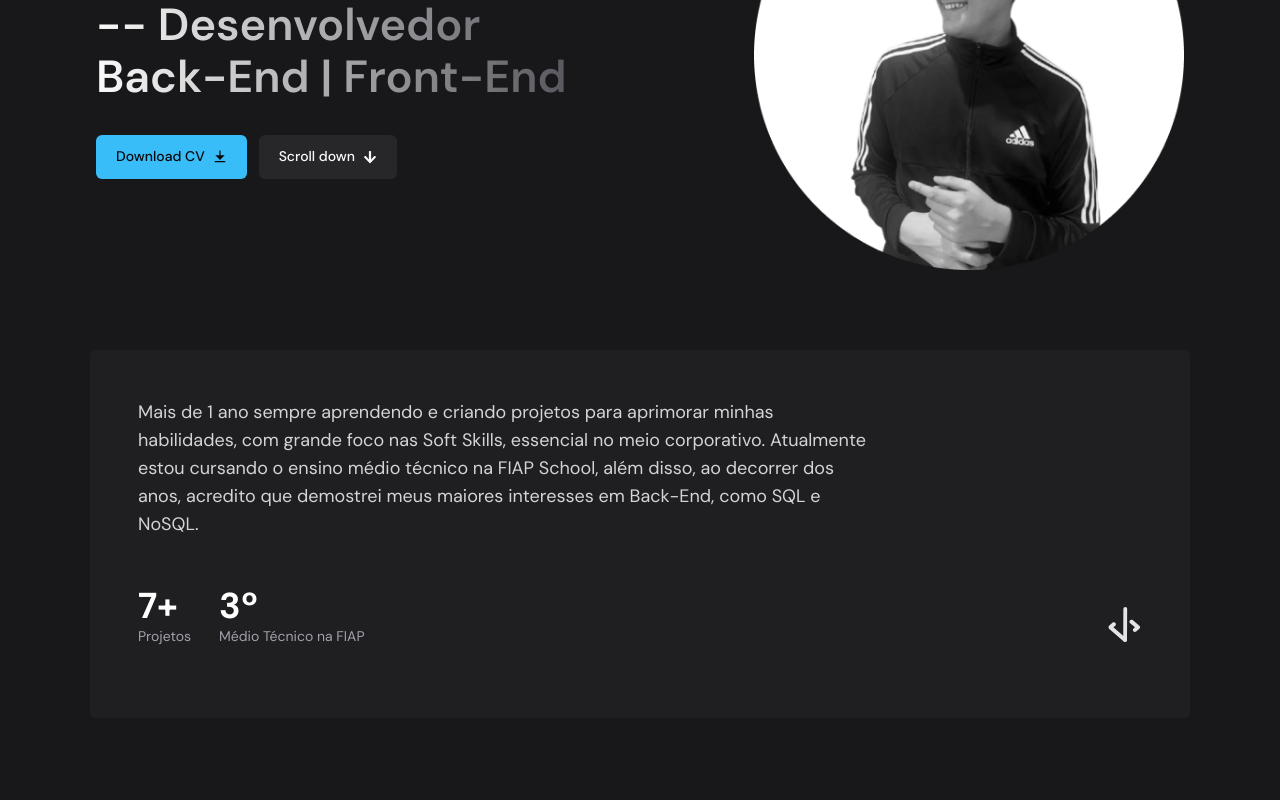
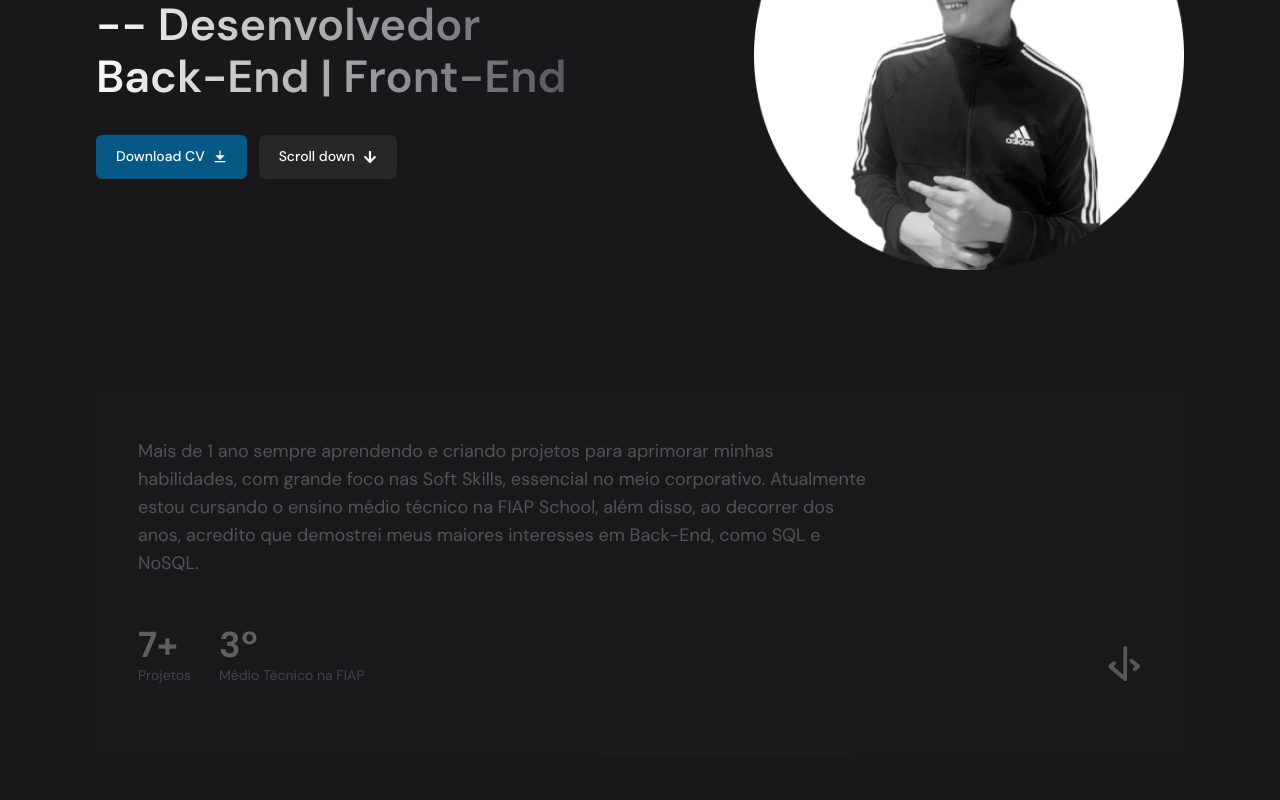
Before and after one commit to ojoaox/AC02-IWD, a React (Vite) app: page / in a window 1280 px wide. Shown: the part 320-1120 px from the top of the page. Built offline with nearby package versions, Linux system fonts and the light colour scheme.

Commit message:
gsap - reveal-up

```diff
--- a/package.json
+++ b/package.json
@@ -10,6 +10,8 @@
     "preview": "vite preview"
   },
   "dependencies": {
+    "@gsap/react": "^2.1.2",
+    "gsap": "^3.12.7",
     "lenis": "^1.1.20",
     "prop-types": "^15.8.1",
     "react": "^18.3.1",
--- a/src/App.tsx
+++ b/src/App.tsx
@@ -1,5 +1,11 @@
 //SCROLL
 import { ReactLenis } from 'lenis/react';
+//GSAP
+import { gsap } from 'gsap';
+import { ScrollTrigger } from 'gsap/ScrollTrigger';
+import { useGSAP } from '@gsap/react';
+//GSAP PLUGINS
+gsap.registerPlugin(useGSAP, ScrollTrigger);
 
 // COMPONENTS
 import Header from './components/Header/Header';
@@ -11,6 +17,23 @@ import Contact from './components/Contact/Contact';
 import Footer from './components/Footer/Footer';
 
 const App = () => {
+  useGSAP(() => {
+    const elements = gsap.utils.toArray('.reveal-up') as HTMLElement[];
+    elements.forEach((element) => {
+      gsap.to(element, {
+        scrollTrigger: {
+          trigger: element,
+          start: '-80 bottom',
+          scrub: true,
+        },
+        y: 0,
+        opacity: 1,
+        duration: 1,
+        ease: 'power2.out',
+      });
+    });
+  });
+
   return (
     <ReactLenis root>
       <Header />
--- a/src/components/About/About.tsx
+++ b/src/components/About/About.tsx
@@ -12,9 +12,9 @@ const aboutItems = [
 
 const About = () => {
   return (
-    <section id='about' className='pt-20 flex justify-center items-center'>
+    <section id='about' className='pt-16 max-md:pt-10 flex justify-center items-center'>
       <div className='container mx-4'>
-        <div className='bg-zinc-800/50 p-7 rounded-md md:p-12 max-w-[1100px] mx-auto '>
+        <div className='bg-zinc-800/50 p-7 rounded-md md:p-12 max-w-[1100px] mx-auto reveal-up'>
           <p className='text-zinc-300 mb-8 md:mb-12 md:text-lg md:max-w-[60ch]'>
             Mais de 1 ano sempre aprendendo e criando projetos para aprimorar
             minhas habilidades, com grande foco nas Soft Skills, essencial no
--- a/src/components/Footer/Footer.tsx
+++ b/src/components/Footer/Footer.tsx
@@ -43,7 +43,7 @@ const Footer = () => {
       <div className='max-lg:mx-4'>
         <div className='lg:grid lg:grid-cols-2'>
           <div className='mb-10'>
-            <h2 className='mb-8 bg-gradient-to-r from-[#dfdddd] to-[#58585e] bg-clip-text text-transparent text-3xl lg:text-4xl lg:leading-tight font-bold'>
+            <h2 className='mb-8 bg-gradient-to-r from-[#dfdddd] to-[#58585e] bg-clip-text text-transparent text-4xl lg:text-5xl lg:leading-tight font-bold'>
               Infos & Sitemap
             </h2>
 
--- a/src/components/Hero/Hero.tsx
+++ b/src/components/Hero/Hero.tsx
@@ -35,7 +35,7 @@ const Hero = () => {
               label='Download CV'
               href={Curriculo}
               icon={<RiDownloadFill />}
-              classes=' flex items-center gap-2 text-[14px] has:pr-3 h-11 px-5 bg-sky-400 text-zinc-950 hover:bg-sky-300 transition-all duration-200 active:bg-sky-400 rounded-md font-medium'
+              classes=' flex items-center gap-2 text-[14px] has:pr-3 h-11 px-5 bg-sky-800 text-zinc-50 hover:bg-sky-600 transition-all duration-200 active:bg-sky-400 rounded-md font-medium'
             />
             <ButtonPrimary
               label='Scroll down'
--- a/src/components/Skill/Skill.tsx
+++ b/src/components/Skill/Skill.tsx
@@ -104,8 +104,8 @@ const skillItem: Skill[] = [
 const Skill = () => {
   return (
     <section className='pt-28 lg:pt-32 max-w-[1100px] mx-auto'>
-      <div className='max-lg:mx-4'>
-        <h2 className='bg-gradient-to-r from-[#dfdddd] to-[#58585e] bg-clip-text text-transparent text-3xl lg:text-4xl lg:leading-tight font-bold'>
+      <div className='max-lg:mx-4 '>
+        <h2 className=' bg-gradient-to-r from-[#dfdddd] to-[#58585e] bg-clip-text text-transparent text-3xl lg:text-4xl lg:leading-tight font-bold'>
           Tecnologias & Tools
         </h2>
         <p className='text-zinc-400 mt-3 mb-8 max-w-[50ch]'>
--- a/src/index.css
+++ b/src/index.css
@@ -12,3 +12,6 @@
 html {
   scroll-behavior: smooth;
 }
+.reveal-up {
+  @apply relative translate-y-20 opacity-0
+}
```
Also changed, not shown: 1 other file (tests, documents, lock files or other folders).
